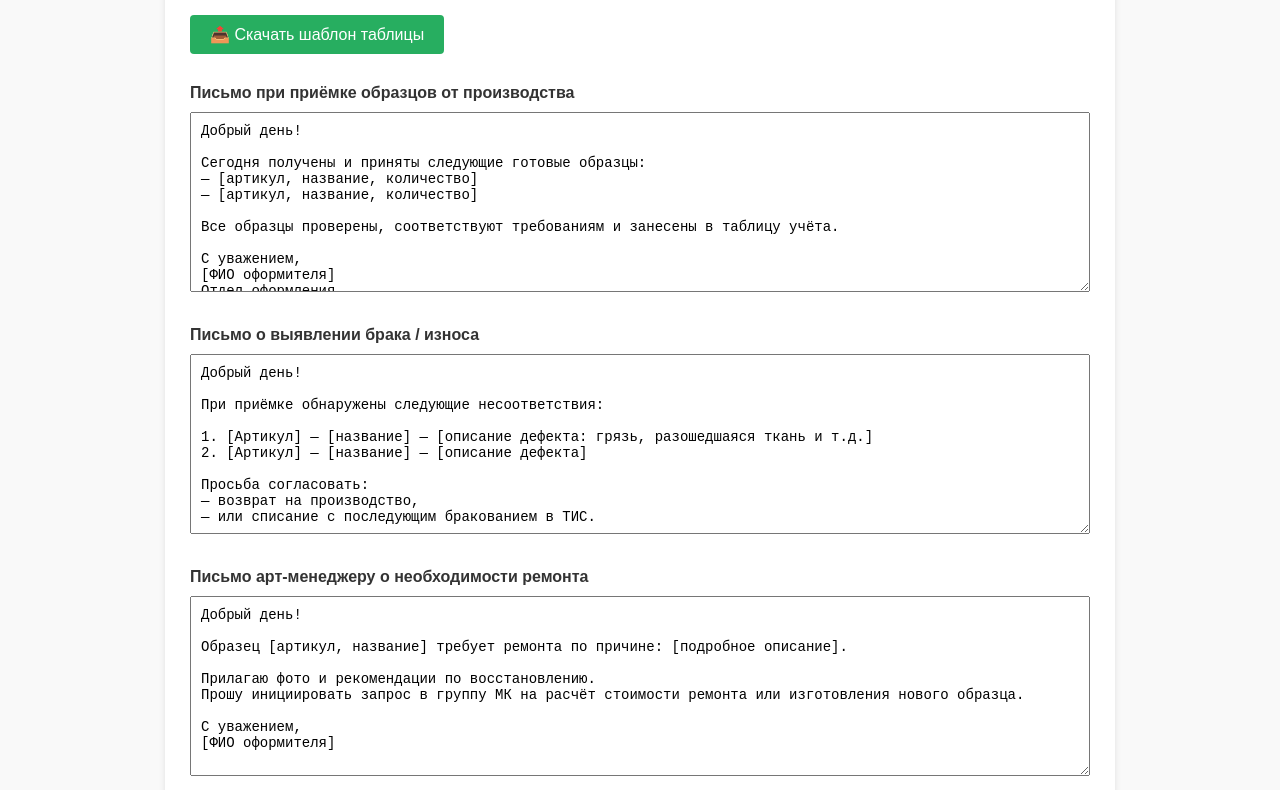
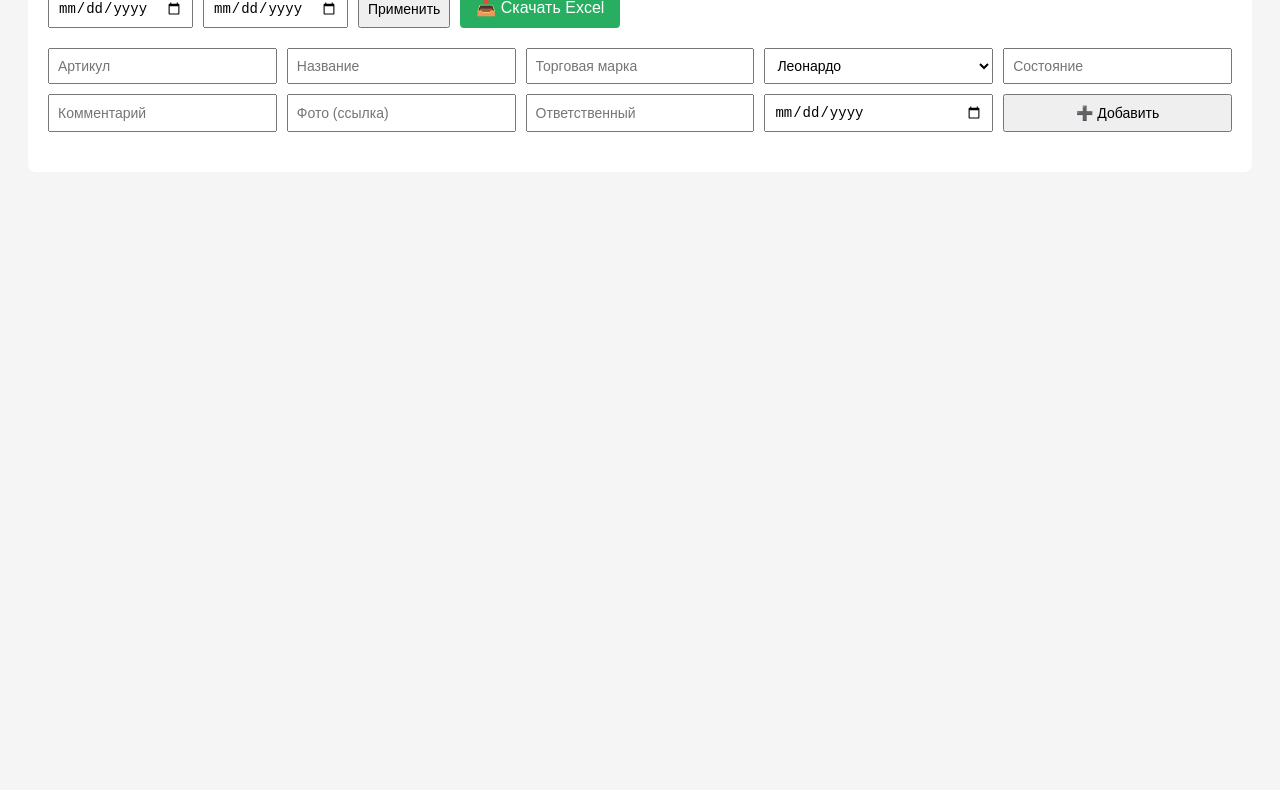
Before and after one commit to m9672966-boop/obrazec, a website: page index.html in a window 1280 px wide. Shown: the part 136-926 px from the top of the page. After the commit the page ends 800 px from the top, so only its background shows below. Drawn offline with Linux system fonts and the light colour scheme; no server answers.

Commit message:
Update index.html

```diff
--- a/index.html
+++ b/index.html
@@ -2,113 +2,135 @@
 <html lang="ru">
 <head>
   <meta charset="utf-8">
-  <title>Учёт готовых образцов</title>
+  <title>Учёт образцов</title>
   <style>
-    body {
-      font-family: Arial, sans-serif;
-      padding: 30px;
-      background: #f9f9f9;
-      color: #333;
-    }
-    .container {
-      max-width: 900px;
-      margin: 0 auto;
-      background: white;
-      padding: 25px;
-      border-radius: 8px;
-      box-shadow: 0 2px 6px rgba(0,0,0,0.1);
-    }
-    h1 {
-      text-align: center;
-      margin-bottom: 20px;
-    }
-    .btn {
-      display: inline-block;
-      padding: 10px 20px;
-      background: #27ae60;
-      color: white;
-      text-decoration: none;
-      border-radius: 4px;
-      margin: 10px 0;
-    }
-    .btn:hover {
-      background: #219a52;
-    }
-    textarea {
-      width: 100%;
-      height: 180px;
-      font-family: monospace;
-      font-size: 14px;
-      padding: 10px;
-      margin: 10px 0;
-      box-sizing: border-box;
-    }
-    label {
-      display: block;
-      margin-top: 20px;
-      font-weight: bold;
-    }
+    body { font-family: Arial, sans-serif; padding: 20px; background: #f5f5f5; }
+    .container { max-width: 1200px; margin: 0 auto; background: white; padding: 20px; border-radius: 8px; }
+    h1 { text-align: center; margin-bottom: 20px; }
+    .filters { display: flex; gap: 10px; margin-bottom: 20px; flex-wrap: wrap; }
+    input, select, button { padding: 8px; font-size: 14px; }
+    table { width: 100%; border-collapse: collapse; margin-top: 20px; }
+    th, td { padding: 10px; text-align: left; border-bottom: 1px solid #ddd; }
+    th { background: #f8f9fa; }
+    .actions { display: flex; gap: 5px; }
+    .btn { padding: 5px 10px; border: none; border-radius: 3px; cursor: pointer; }
+    .btn-edit { background: #3498db; color: white; }
+    .btn-delete { background: #e74c3c; color: white; }
+    .form-grid { display: grid; grid-template-columns: repeat(auto-fit, minmax(200px, 1fr)); gap: 10px; margin: 20px 0; }
   </style>
 </head>
 <body>
   <div class="container">
     <h1>Учёт готовых образцов</h1>
 
-    <a href="/api/export-sample-table" class="btn">📤 Скачать шаблон таблицы</a>
+    <!-- Фильтры -->
+    <div class="filters">
+      <input type="date" id="startDate" placeholder="С даты">
+      <input type="date" id="endDate" placeholder="По дату">
+      <button onclick="loadSamples()">Применить</button>
+      <a id="exportLink" class="btn" style="text-decoration: none; background: #27ae60; color: white; padding: 8px 16px; border-radius: 4px;" href="#">📥 Скачать Excel</a>
+    </div>
 
-    <label>Письмо при приёмке образцов от производства</label>
-    <textarea id="letter1" readonly>Добрый день!
+    <!-- Форма добавления -->
+    <div class="form-grid" id="addForm">
+      <input type="text" id="article" placeholder="Артикул">
+      <input type="text" id="name" placeholder="Название">
+      <input type="text" id="brand" placeholder="Торговая марка">
+      <select id="category">
+        <option value="Леонардо">Леонардо</option>
+        <option value="Сотрудникам">Сотрудникам</option>
+        <option value="Утиль">Утиль</option>
+      </select>
+      <input type="text" id="condition" placeholder="Состояние">
+      <input type="text" id="comment" placeholder="Комментарий">
+      <input type="text" id="photo" placeholder="Фото (ссылка)">
+      <input type="text" id="responsible" placeholder="Ответственный">
+      <input type="date" id="date">
+      <button onclick="addSample()">➕ Добавить</button>
+    </div>
 
-Сегодня получены и приняты следующие готовые образцы:
-— [артикул, название, количество]
-— [артикул, название, количество]
+    <!-- Таблица -->
+    <div id="tableContainer"></div>
+  </div>
 
-Все образцы проверены, соответствуют требованиям и занесены в таблицу учёта.
+  <script>
+    let editingId = null;
 
-С уважением,
-[ФИО оформителя]
-Отдел оформления</textarea>
+    function formatDate(dateStr) {
+      return dateStr ? dateStr.split('T')[0] : '';
+    }
 
-    <label>Письмо о выявлении брака / износа</label>
-    <textarea id="letter2" readonly>Добрый день!
+    function loadSamples() {
+      const start = document.getElementById('startDate').value;
+      const end = document.getElementById('endDate').value;
+      const url = `/api/samples?startDate=${start}&endDate=${end}`;
+      fetch(url)
+        .then(r => r.json())
+        .then(samples => {
+          let html = `<table><thead><tr>
+            <th>Артикул</th><th>Название</th><th>ТМ</th><th>Категория</th><th>Состояние</th>
+            <th>Комментарий</th><th>Фото</th><th>Ответственный</th><th>Дата</th><th>Действия</th>
+          </tr></thead><tbody>`;
+          samples.forEach(s => {
+            html += `<tr>
+              <td>${s.article || ''}</td>
+              <td>${s.name || ''}</td>
+              <td>${s.brand || ''}</td>
+              <td>${s.category || ''}</td>
+              <td>${s.condition || ''}</td>
+              <td>${s.comment || ''}</td>
+              <td>${s.photo || ''}</td>
+              <td>${s.responsible || ''}</td>
+              <td>${formatDate(s.date)}</td>
+              <td class="actions">
+                <button class="btn btn-edit" onclick="editSample(${s.id})">✏️</button>
+                <button class="btn btn-delete" onclick="deleteSample(${s.id})">🗑️</button>
+              </td>
+            </tr>`;
+          });
+          html += '</tbody></table>';
+          document.getElementById('tableContainer').innerHTML = html;
 
-При приёмке обнаружены следующие несоответствия:
+          // Обновляем ссылку экспорта
+          const exportUrl = `/api/export-excel?startDate=${start}&endDate=${end}`;
+          document.getElementById('exportLink').href = exportUrl;
+        });
+    }
 
-1. [Артикул] — [название] — [описание дефекта: грязь, разошедшаяся ткань и т.д.]
-2. [Артикул] — [название] — [описание дефекта]
+    function addSample() {
+      const data = {
+        article: document.getElementById('article').value,
+        name: document.getElementById('name').value,
+        brand: document.getElementById('brand').value,
+        category: document.getElementById('category').value,
+        condition: document.getElementById('condition').value,
+        comment: document.getElementById('comment').value,
+        photo: document.getElementById('photo').value,
+        responsible: document.getElementById('responsible').value,
+        date: document.getElementById('date').value
+      };
+      fetch('/api/samples', { method: 'POST', headers: { 'Content-Type': 'application/json' }, body: JSON.stringify(data) })
+        .then(() => {
+          loadSamples();
+          document.querySelectorAll('#addForm input, #addForm select').forEach(el => el.value = '');
+        });
+    }
 
-Просьба согласовать:
-— возврат на производство,
-— или списание с последующим бракованием в ТИС.
+    function editSample(id) {
+      if (editingId === id) return;
+      editingId = id;
+      // Здесь можно реализовать редактирование inline или в модалке
+      alert('Редактирование записи ID=' + id + ' пока не реализовано полностью. Для MVP можно использовать удаление + повторное добавление.');
+    }
 
-Прилагаю фото и таблицу.
+    function deleteSample(id) {
+      if (!confirm('Удалить запись?')) return;
+      fetch(`/api/samples/${id}`, { method: 'DELETE' })
+        .then(() => loadSamples());
+    }
 
-С уважением,
-[ФИО оформителя]</textarea>
-
-    <label>Письмо арт-менеджеру о необходимости ремонта</label>
-    <textarea id="letter3" readonly>Добрый день!
-
-Образец [артикул, название] требует ремонта по причине: [подробное описание].
-
-Прилагаю фото и рекомендации по восстановлению.
-Прошу инициировать запрос в группу МК на расчёт стоимости ремонта или изготовления нового образца.
-
-С уважением,
-[ФИО оформителя]</textarea>
-
-    <label>Письмо в логистику — передача данных по коробам</label>
-    <textarea id="letter4" readonly>Добрый день, Григорий!
-
-Высылаю таблицу с содержимым коробов для выставки:
-— количество коробов: [N]
-— вложение: [название файла]
-
-Просьба подготовить ярлыки и согласовать дату погрузки.
-
-С уважением,
-[ФИО оформителя]</textarea>
-
-  </div>
+    // Загрузка при старте
+    loadSamples();
+  </script>
 </body>
 </html>
```
